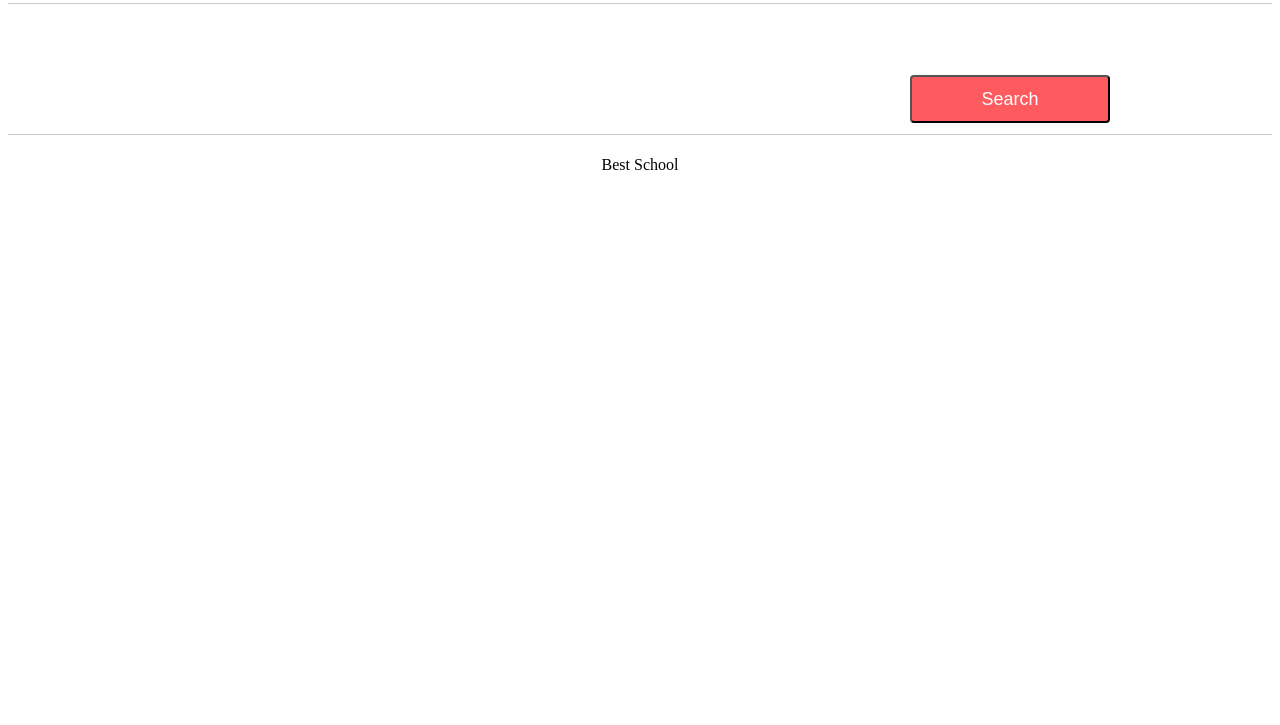
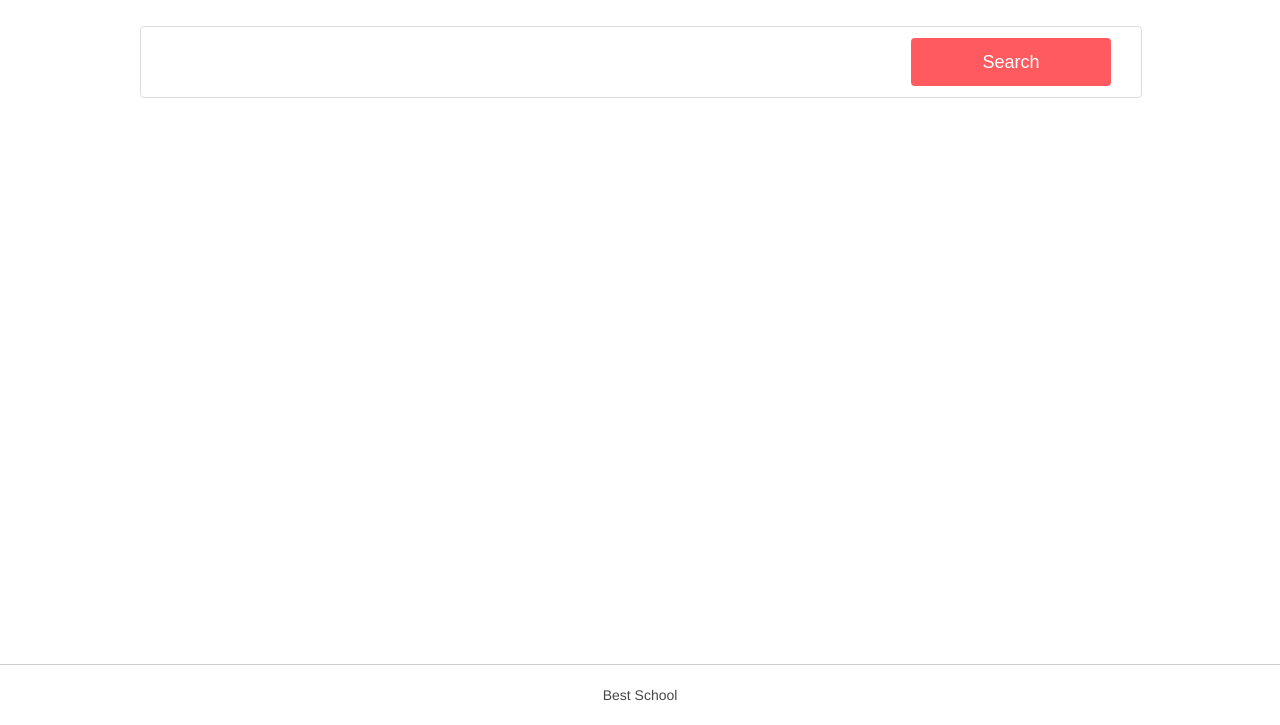
Before and after one commit to NuelUzoma/AirBnB_clone, a plain HTML site: page web_static/4-index.html in a window 1280 px wide. Shown: the part 75-800 px from the top of the page. Drawn offline with Linux system fonts and the light colour scheme.

Commit message:
modified 4-index.html file and other corresponding css files

```diff
--- a/web_static/4-index.html
+++ b/web_static/4-index.html
@@ -1,22 +1,22 @@
 <!DOCTYPE html>
 <html lang="en">
   <head>
-    <meta charset="UTF-8">
-    <meta http-equiv="X-UA-Compatible" content="IE=edge">
-    <meta name="viewport" content="width=device-width, initial-scale=1.0">
     <title>Document</title>
-    <link rel="stylesheet" href="styles/4-common.css">
-    <link rel="stylesheet" href="styles/3-header.css">
-    <link rel="stylesheet" href="styles/3-footer.css">
-    <link rel="stylesheet" href="styles/4-filters.css">
+    <link rel="shortcut icon" href="./images/icon.png" type="image/x-icon" />
+    <link rel="stylesheet" href="./styles/3-header.css" />
+    <link rel="stylesheet" href="./styles/3-footer.css" />
+    <link rel="stylesheet" href="./styles/4-common.css" />
+    <link rel="stylesheet" href="./styles/4-filters.css" />
   </head>
   <body>
-    <header class="header"><img src="images/icon.png"/></header>
+    <header>
+      <div class="header-logo"></div>
+    </header>
     <div class="container">
       <section class="filters">
-            <button class="button">Search</button>
+        <button>Search</button>
       </section>
     </div>
-    <footer class="footer">Best School</footer>
+    <footer>Best School</footer>
   </body>
 </html>
--- a/web_static/styles/3-footer.css
+++ b/web_static/styles/3-footer.css
@@ -2,6 +2,7 @@ footer {
   background-color: white;
   height: 60px;
   width: 100%;
+  margin-top: auto;
   border-top: 1px solid #cccccc;
   display: flex;
   justify-content: center;
--- a/web_static/styles/4-common.css
+++ b/web_static/styles/4-common.css
@@ -1,7 +1,16 @@
-.container{
-    max-width: 1000px;
-    position: relative;
-    top: 30px;
-    margin: 30px auto 30px;
-    text-align: center;
+body {
+  margin: 0;
+  padding: 0;
+  color: #484848;
+  font-size: 14px;
+  height: 100vh;
+  display: flex;
+  flex-direction: column;
+  font-family: Circular, "Helvetica Neue", Helvetica, Arial, sans-serif;
 }
+
+.container {
+  max-width: 1000px;
+  margin: 30px auto;
+  width: 100%;
+}
--- a/web_static/styles/4-filters.css
+++ b/web_static/styles/4-filters.css
@@ -1,24 +1,25 @@
-.filters{
-    color: white;
+.filters {
+  background-color: white;
   height: 70px;
   width: 100%;
-    border: 1px #DDDDDD;
+  border: 1px solid #dddddd;
   border-radius: 4px;
+  display: flex;
+  justify-content: end;
+  align-items: center;
 }
 
-.button{
+.filters button {
   font-size: 18px;
   background-color: #ff5a5f;
-    color: #FFFFFF;
   height: 48px;
+  color: #fff;
   width: 20%;
   border-radius: 4px;
-    position: absolute;
-    top: 50%;
-    right: 30px;
-    transform: translateY(-50%);
+  margin-right: 30px;
+  border: none;
 }
 
-.button:hover{
-    opacity: 0.9;
+.filters button:hover {
+  opacity: 90%;
 }
```
Lines whose indentation alone changed are shown as unchanged.
